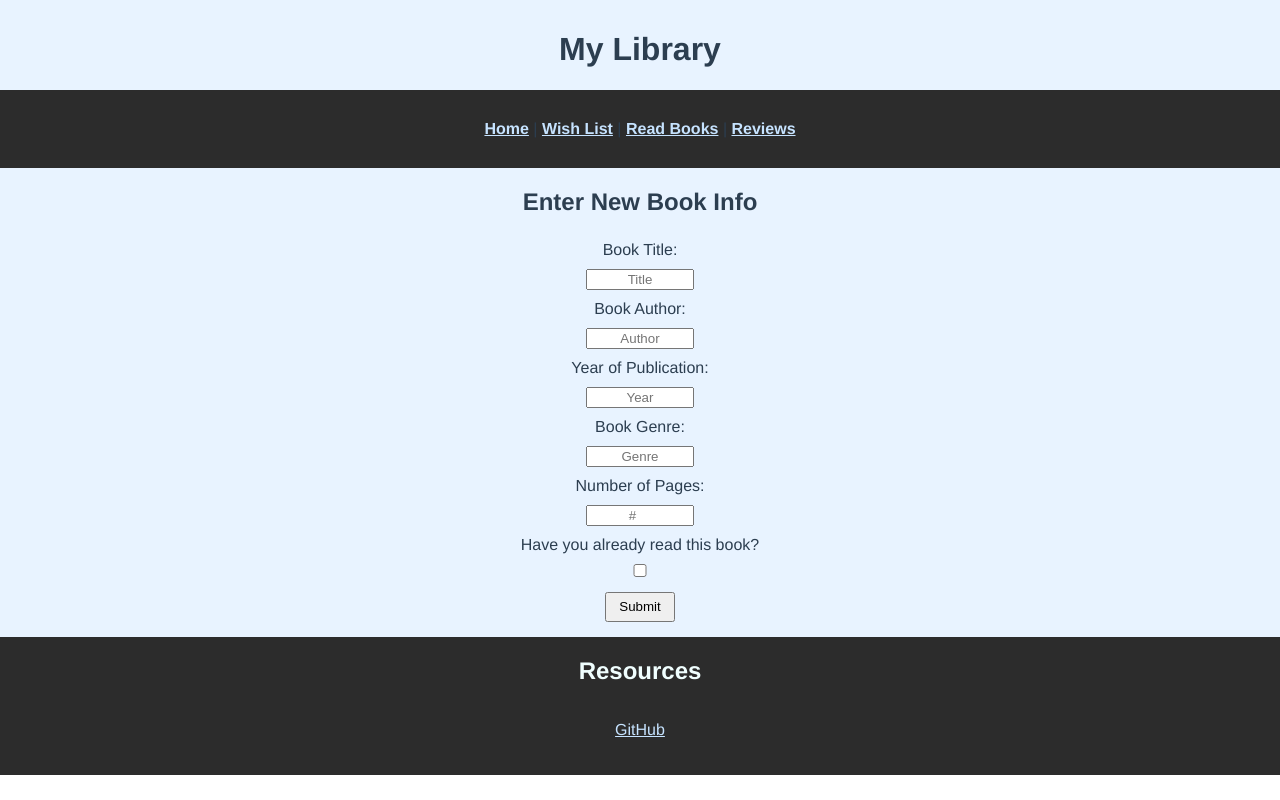
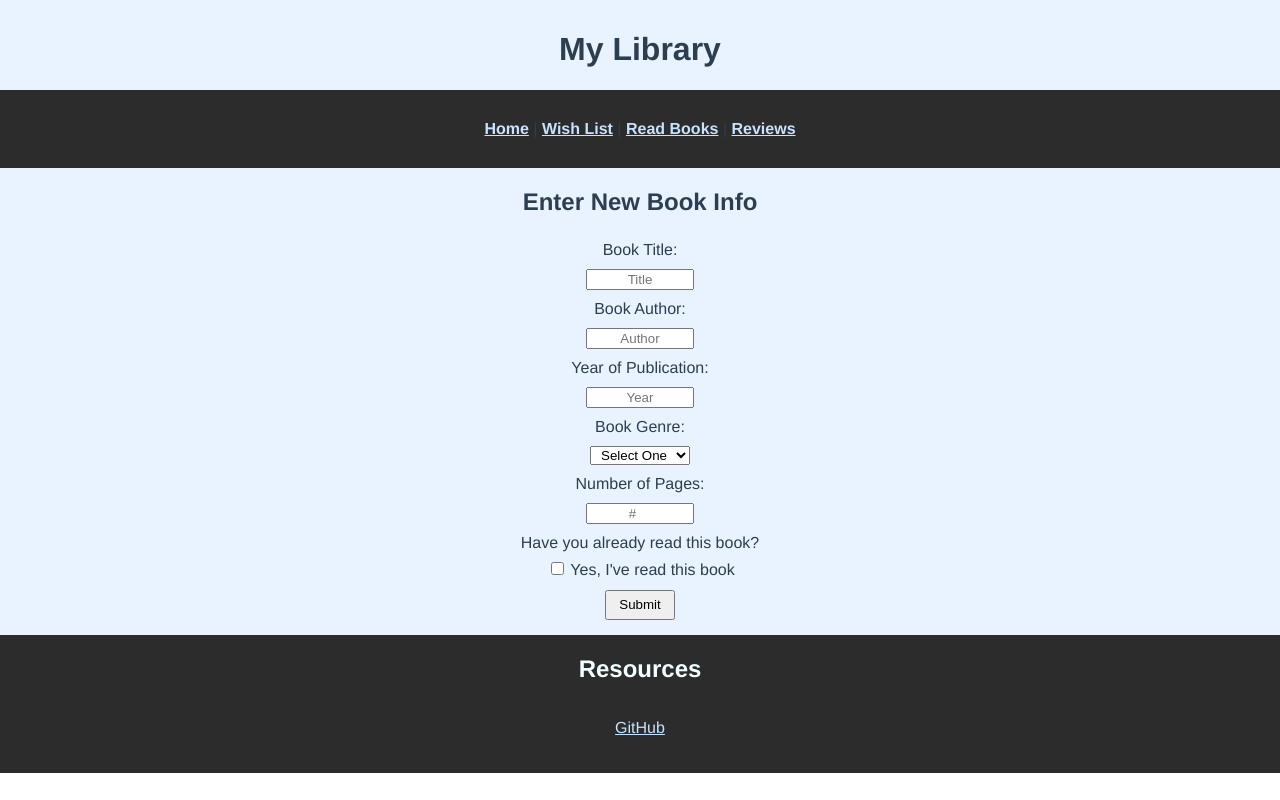
Before and after one commit to carlosevelo/library, a Vue app in the folder front-end/: page /addBook in a window 1280 px wide. Built offline with nearby package versions, Linux system fonts and the light colour scheme.

Commit message:
html clean up

```diff
--- a/front-end/src/main.js
+++ b/front-end/src/main.js
@@ -4,31 +4,7 @@ import router from "./router";
 
 Vue.config.productionTip = false;
 
-let data = {
-  books: [
-    {
-      title: "12 Rules for Life: An Antidote to Chaos",
-      author: "Jordan B. Peterson",
-      published: 2018,
-      genre: "Health, Mind & Body",
-      pages: 448,
-      isRead: true,
-      review: "A very good book."
-    },
-    {
-      title: "The Screwtape Letters",
-      author: "C. S. Lewis",
-      published: 2009,
-      genre: "Religion & Spirituality",
-      pages: 224,
-      isRead: false,
-      review: ""
-    },
-  ],
-}
-
 new Vue({
   router,
-  data,
   render: (h) => h(App),
 }).$mount("#app");
--- a/front-end/src/views/AddBook.vue
+++ b/front-end/src/views/AddBook.vue
@@ -9,11 +9,36 @@
       <label for="published">Year of Publication: </label>
       <input name="published" type="text" placeholder="Year" v-model="published"/>
       <label for="genre">Book Genre: </label>
-      <input name="genre" type="text" placeholder="Genre" v-model="genre"/>
+      <!-- <input name="genre" type="text" placeholder="Genre" v-model="genre"/> -->
+      <select name="genre" v-model="genre" placeholder="Genre">
+        <option value="">Select One</option>
+        <option value="Business & Personal Finance">Business & Personal Finance</option>
+        <option value="Comics & Graphic Novels">Comics & Graphic Novels</option>
+        <option value="Computers & Internet">Computers & Internet</option>
+        <option value="Education">Education</option>
+        <option value="Fiction & Literature">Fiction & Literature</option>
+        <option value="Health, Mind & Body">Health, Mind & Body</option>
+        <option value="History">History</option>
+        <option value="Kids">Kids</option>
+        <option value="Mysteries & Thrillers">Mysteries & Thrillers</option>
+        <option value="Nonfiction">Nonfiction</option>
+        <option value="Politics & Current Events">Politics & Current Events</option>
+        <option value="Religion & Spirituality">Religion & Spirituality</option>
+        <option value="Romance">Romance</option>
+        <option value="Sci-Fi & Fantasy">Sci-Fi & Fantasy</option>
+        <option value="Sports & Outdoors">Sports & Outdoors</option>
+        <option value="Young Adult">Young Adult</option>
+        <option value="Other">Other</option>
+
+
+      </select>
       <label for="pages">Number of Pages: </label>
       <input name="pages" type="number" placeholder="#" v-model="pages"/>
       <label for="isRead">Have you already read this book? </label>
-      <input name="isRead" type="checkbox" v-model="isRead">
+      <div>
+        <input id="checkbox" name="isRead" type="checkbox" v-model="isRead">
+        <span>Yes, I've read this book</span>
+      </div>
       <label v-if="isRead" for="review">Enter a review of the book: </label>
       <input v-if="isRead" name="reveiw" type="text" placeholder="Enter a Review" v-model="review"/>
       <button><span>Submit</span></button>
@@ -35,16 +60,6 @@ export default {
       isRead: false,
       review: "",
     }
-  },
-  computed: {
-    // read() {
-    //   if (this.isRead) {
-    //     return true;
-    //   }
-    //   else {
-    //     return false;
-    //   }
-    // }
   },
   methods: {
     async handleNewBook() {
@@ -80,7 +95,7 @@ export default {
 .newBook label {
   margin: 5px;
 }
-.newBook input {
+.newBook input, select {
   width: 100px;
   text-align: center;
   margin: 5px;
@@ -90,4 +105,7 @@ export default {
   height: 30px;
   width: 70px;
 }
+#checkbox {
+  width: 15px;
+}
 </style>
```
Also changed, not shown: front-end/src/views/getAllBooks.js (deleted, +0 -14 lines), 1 other file (tests, documents, lock files or other folders).
